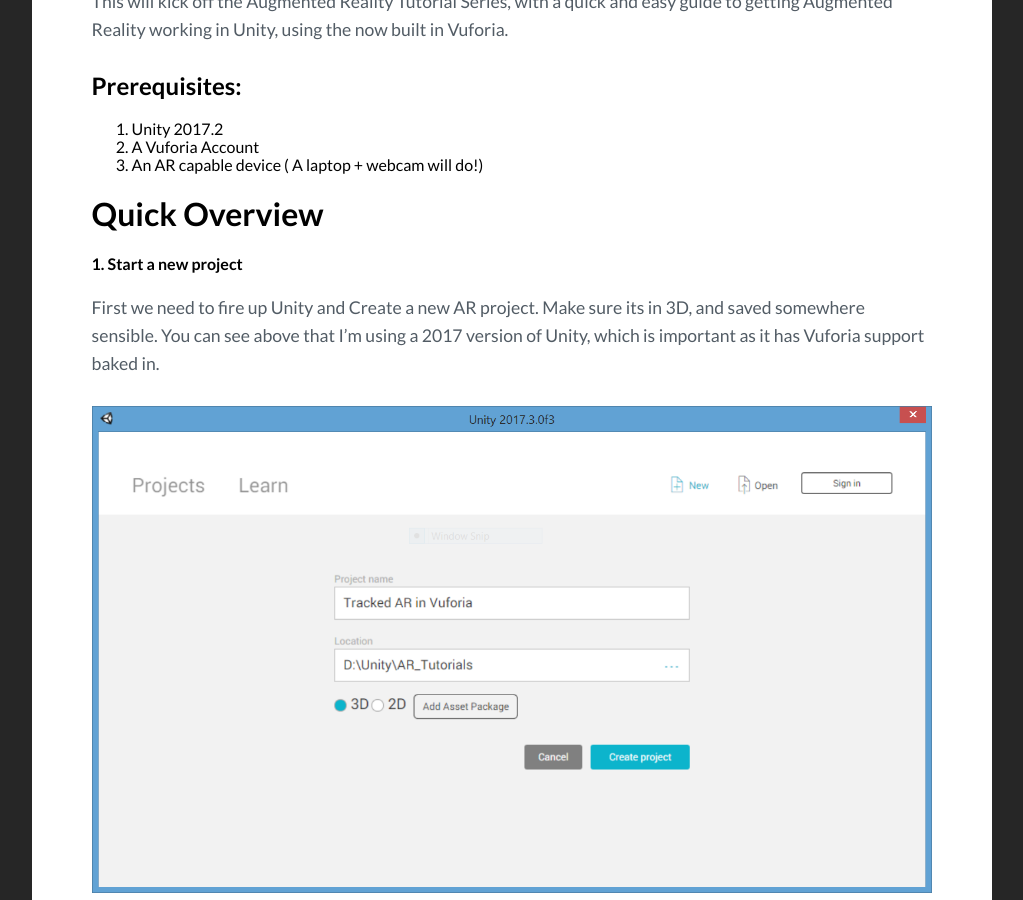
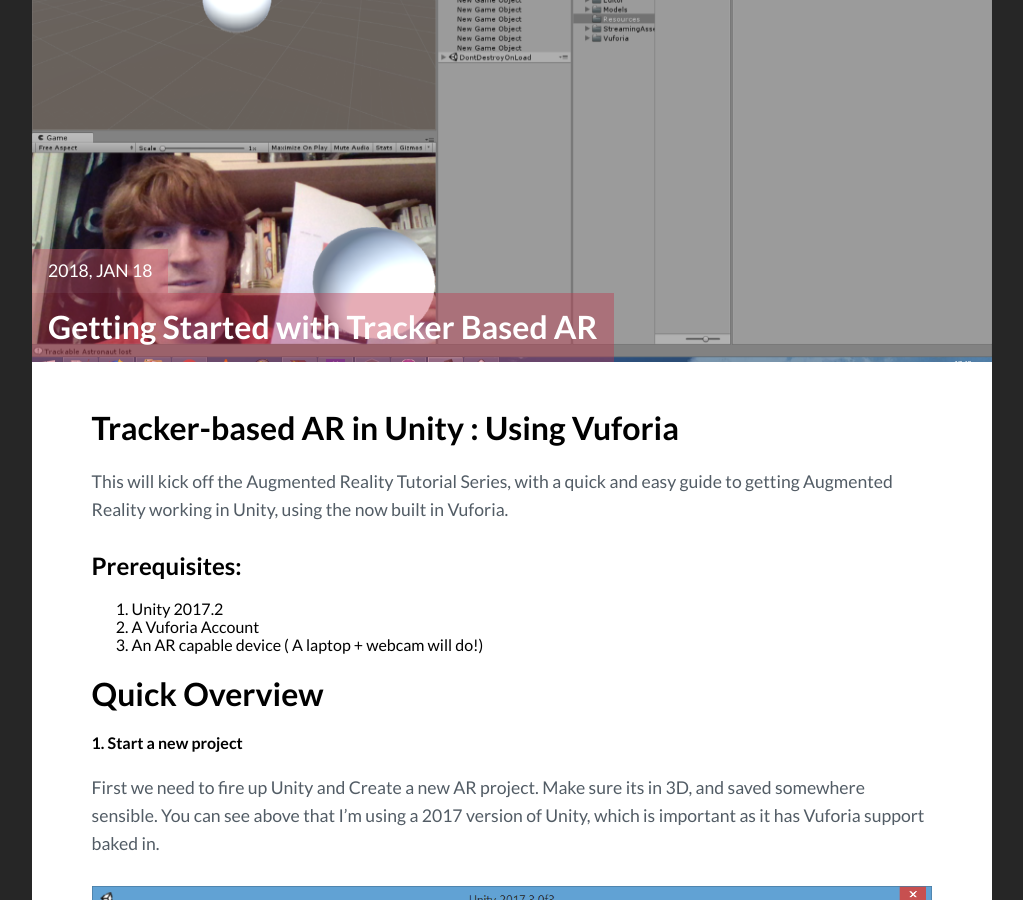
Before and after one commit to AdamRTomkins/AR-Architecture, a Jekyll site: the page built from _posts/2018-01-18-Unity_Vuforia.markdown, in a window 1280 px wide and 900 px high, scrolled down 351 px. Shown: the whole window, without its empty margins (128-1151 px from the left). Built offline with Jekyll 4.4.1, drawn with Linux system fonts in a browser that asks for light colours.

Commit message:
Trial Blog Image Placement

```diff
--- a/_layouts/post.html
+++ b/_layouts/post.html
@@ -7,7 +7,7 @@
   <article class="post">
     <header>
       <div class="post_image">
-        <img src={{ "/img/" | prepend: site.baseurl | append : page.img}} alt="{{page.title}}">
+        <img src={{ "/img/Blogs/" | prepend: site.baseurl | append : page.img}} alt="{{page.title}}">
       </div>
       <div class="post_description">
         <p class="post_meta">{{page.date | date: '%Y, %b %d'}}</p>
--- a/_posts/2018-01-18-Unity_Vuforia.markdown
+++ b/_posts/2018-01-18-Unity_Vuforia.markdown
@@ -1,7 +1,7 @@
 ---
 layout: post
 title:  "Getting Started with Tracker Based AR"
-img: sheffield.png # Add image post (optional)
+img: Tracked_AR_Vuforia/Unity_AR_Test.PNG
 date: 2018-01-18 13:00:00
 description: A tutorial on how to build your first tracker based AR app with Vuforia and Unity.
 tag: [Augmented Reality, Architecture, Vuforia, Unity]
```
